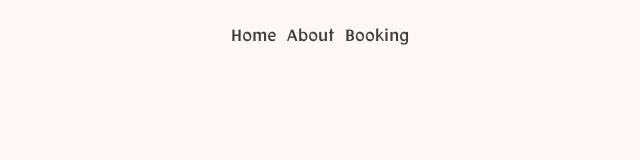
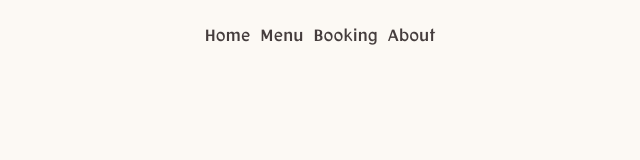
Before and after one commit to omigibson/restaurant, a React (Create React App) app: page / in a window 1280 px wide. Shown: the top 160 px of the page, without its empty margins (320-960 px from the left). Built offline with nearby package versions, Linux system fonts and the light colour scheme.

Commit message:
Add link to Menu-page in top menu

```diff
--- a/src/components/App.js
+++ b/src/components/App.js
@@ -50,8 +50,9 @@ class App extends Component {
             <header className="navbar-header flex hcenter">
               <ul>
                 <li><Link to="/home">Home</Link></li>
+                <li><Link to="/menu">Menu</Link></li>
+                <li><Link to="/booking">Booking</Link></li>
                 <li><Link to="/about">About</Link></li>
-                <li><Link to="/booking">Booking</Link></li>
               </ul>
             </header>
 
--- a/src/css/_mobile.scss
+++ b/src/css/_mobile.scss
@@ -255,6 +255,9 @@ button {
     div {
       width: 90%;
       padding: 2em 2em 4em;
+      p {
+        margin-bottom: 3em;
+      }
     }
   }
 }
```
